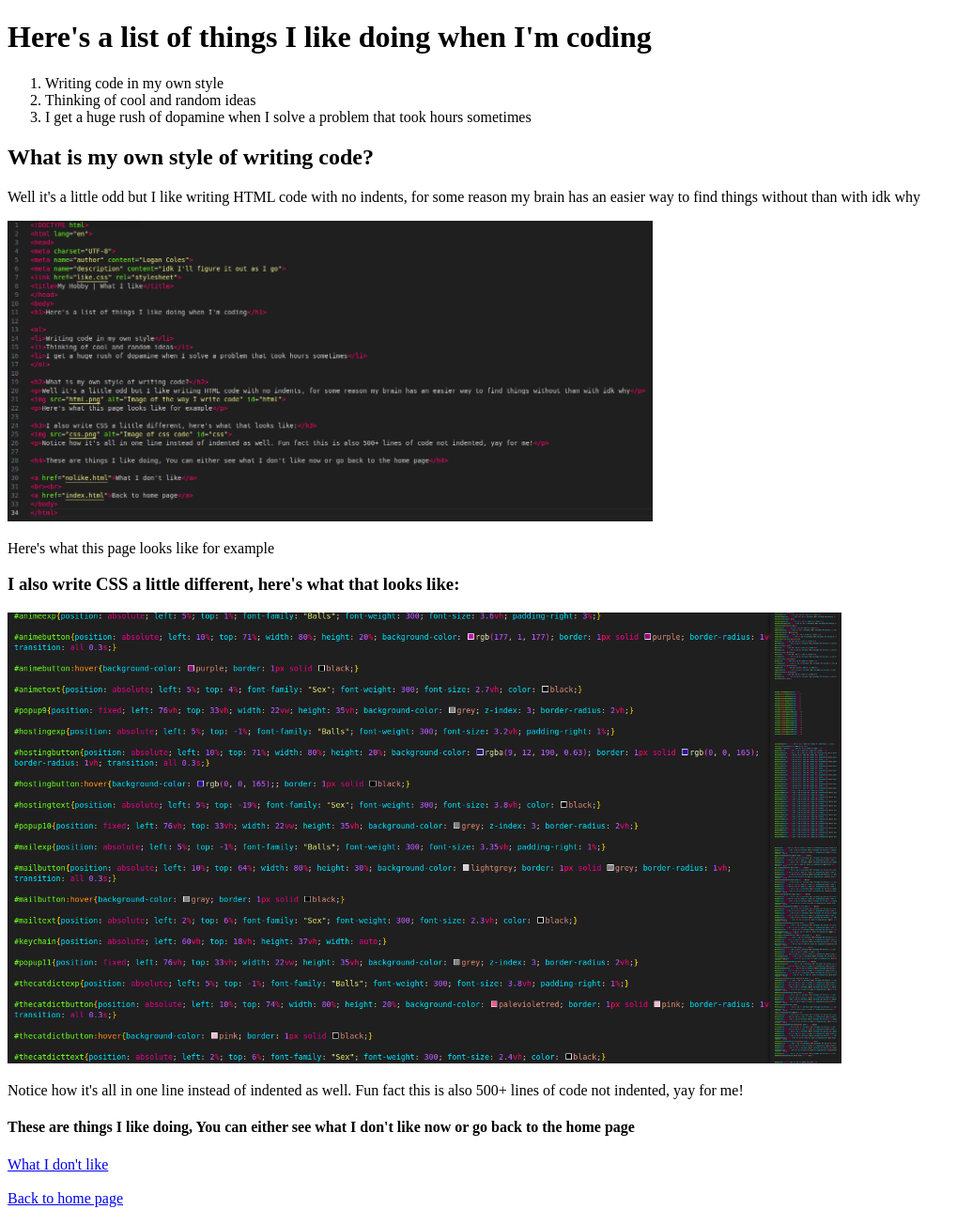
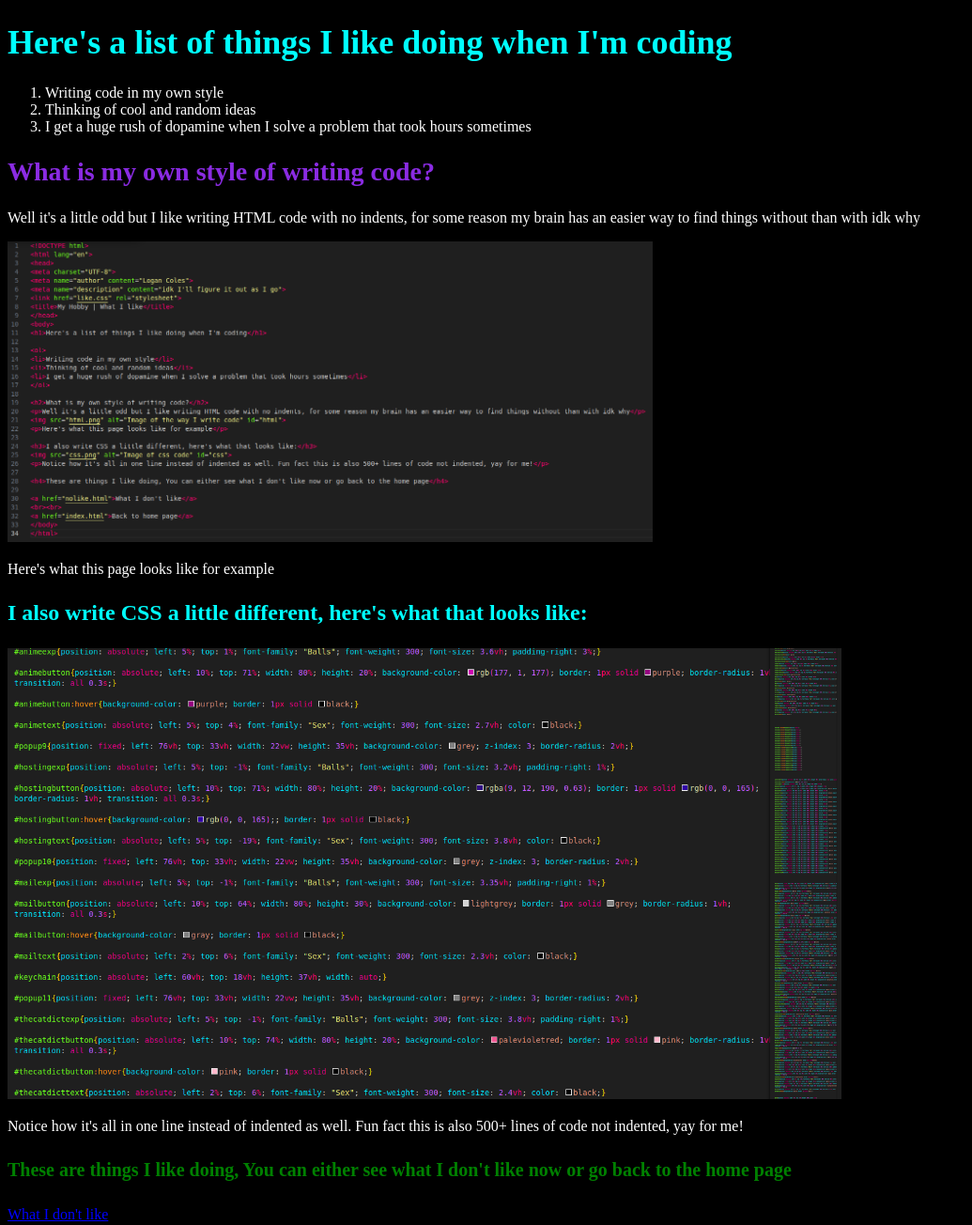
Before and after one commit to College-Code/3-projects, a plain HTML site: page like.html in a window 1280 px wide. Shown: the top 1304 px of the page at 94% size, without its empty margins (0-1035 px from the left). Drawn offline with Linux system fonts and the light colour scheme.

Commit message:
Add files via upload

```diff
--- a/like.html
+++ b/like.html
@@ -4,6 +4,7 @@
 <meta charset="UTF-8">
 <meta name="author" content="Logan Coles">
 <meta name="description" content="idk I'll figure it out as I go">
+<link href="styles.css" rel="stylesheet">
 <link href="like.css" rel="stylesheet">
 <title>My Hobby | What I like</title>
 </head>
--- /dev/null
+++ b/styles.css
@@ -0,0 +1,33 @@
+/*I will most likely use this for just index, however I will include a couple of element selectors since this page is linked to all pages and that's required
+for this week, I made css files for all pages to keep styles seperated, usually involving id's, but I will include what's required befoe I do anything later*/
+
+/*kinda just adding things I might use later, kinda having a little fun with this page, I'll change the css later*/
+/*also just found out that the second css file linked overides the first one!, so linking 2 shouldn't be an issue*/
+
+/*also, here's the reveiw questions I didn't know where to put them:
+
+An html tag is used as the structure and content of the page, 10 exaples include, h1, p, img, html, head, body, meta, a, div, and br.
+
+2 tags that don't require a closing tag are link tags and img tags.
+
+an html attribute is something that goes onto an html tag to modify it, id and class are usually the most popular and it's used in this site.
+
+*/
+
+body{background-color: black;}
+
+h1{color: cyan; font-size: 4.5vh; font-family: 'Times New Roman', Times, serif;}
+
+h2{color: blueviolet; font-size: 3.5vh;}
+
+p{color: white; font-size: 2vh;}
+
+li{color: white; font-size: 2vh;}
+
+h3{color: aqua; font-size: 3vh;}
+
+h4{color: green; font-size: 2.5vh;}
+
+a{color: blue; transition: all 0.3s; font-size: 2vh;}
+
+a:hover{color: aqua;}
```
Also changed, not shown: done.html (+1 -0 lines), index.html (+1 -1 lines), nolike.html (+1 -0 lines), tools.html (+1 -0 lines), like.css (line endings or trailing spaces).
